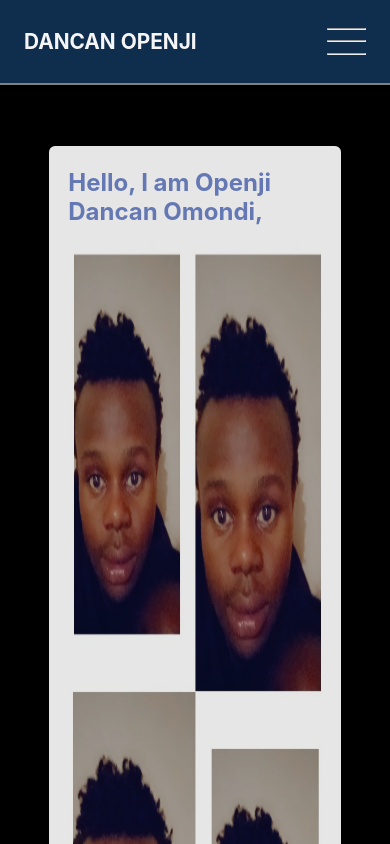
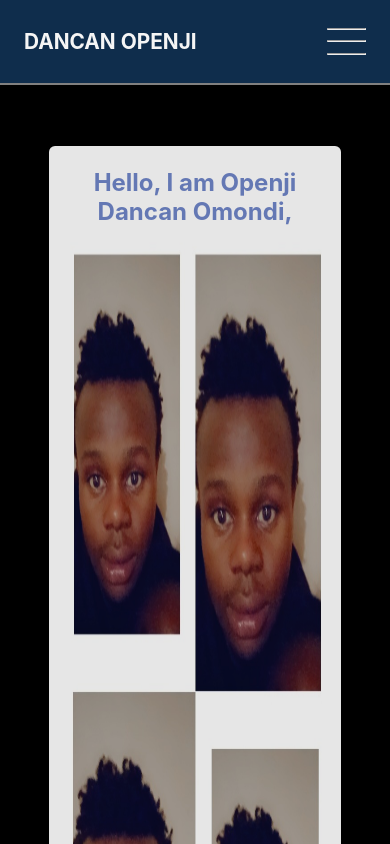
Before and after one commit to DANCAN-OMONDI-OPENJI/REACT.JS-REDUX-JAVASCRIPT-NODE.JS-PORTFOLIO, a React (Create React App) app: page / in a window 390 px wide. Shown: the top 844 px of the page. Built offline with nearby package versions, Linux system fonts and the light colour scheme.

Commit message:
Modified index.css home page styles

```diff
--- a/src/index.css
+++ b/src/index.css
@@ -313,6 +313,7 @@ code {
   .home h3 {
     width: 65vw;
     margin-bottom: -4rem;
+    text-align: center;
   }
   .home-img-div {
     margin-top: 0rem;
@@ -443,7 +444,7 @@ code {
   .home h3 {
     width: 65vw;
     margin-bottom: -5rem;
-    margin-inline: auto;
+    text-align: center;
   }
   .home-img-div {
     margin-top: 0rem;
```
